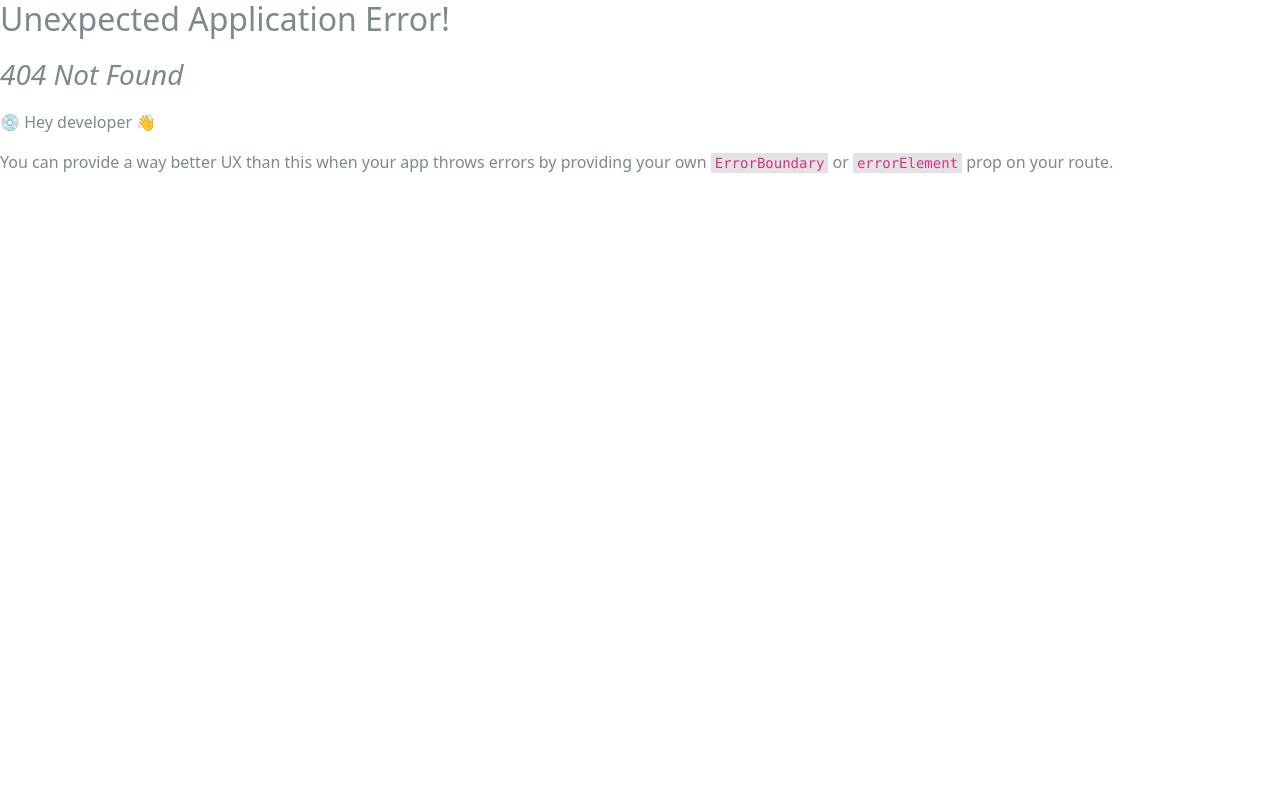
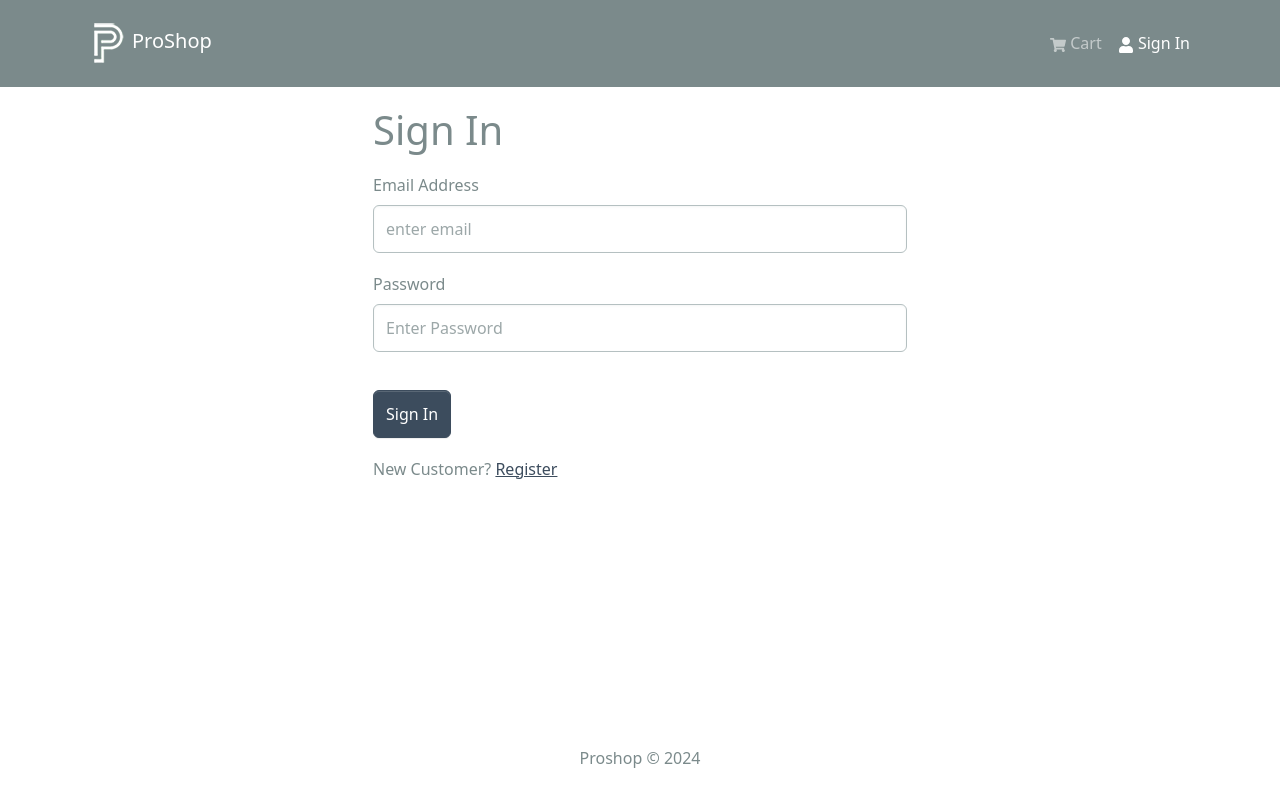
Before and after one commit to SinghInder101/proshop, a React (Create React App) app in the folder frontend/: page /login in a window 1280 px wide. Before the commit this address had no page. Built offline with nearby package versions, Linux system fonts and the light colour scheme.

Commit message:
Login Screen Completed

```diff
--- a/frontend/src/components/FormContainer.jsx
+++ b/frontend/src/components/FormContainer.jsx
@@ -5,7 +5,7 @@ const FormContainer = ({children}) => {
     <Container>
         <Row className= "justify-content-md-center">
             <Col xs={12} md={6}>
-                {childrem}
+                {children}
 
             </Col>
         </Row>
--- a/frontend/src/index.js
+++ b/frontend/src/index.js
@@ -14,6 +14,7 @@ import reportWebVitals from './reportWebVitals';
 import HomeScreen from './screens/HomeScreen';
 import ProductScreen from './screens/ProductScreen';
 import CartScreen from './screens/CartScreen';
+import LoginScreen from './screens/LoginScreen';
 
 const router =  createBrowserRouter(
   createRoutesFromElements(
@@ -21,6 +22,7 @@ const router =  createBrowserRouter(
       <Route path="/" index ={true} element={<HomeScreen/>} />
       <Route path="/product/:id" element={<ProductScreen/>}></Route>
       <Route path='/cart' element={<CartScreen/>}></Route>
+      <Route path='/login' element={<LoginScreen/>}></Route>
     </Route>
   )
 )
--- a/frontend/src/screens/LoginScreen.jsx
+++ b/frontend/src/screens/LoginScreen.jsx
@@ -16,6 +16,26 @@ const LoginScreen = () => {
 
   return (
     <FormContainer>
+        <h1>Sign In</h1>
+        <Form onSubmit={submitHandler}>
+            <Form.Group controlId ='email' className='my-3'>
+                <Form.Label>Email Address</Form.Label>
+                <Form.Control type='email' placeholder='enter email' value={email} onChange={(e) => setEmail(e.target.value)}>
+                </Form.Control>
+            </Form.Group>
+            <Form.Group controlId ='Password' className='my-3'>
+                <Form.Label>Password </Form.Label>
+                <Form.Control type='password' placeholder='Enter Password' value={password} onChange={(e) => setPassword(e.target.value)}>
+                </Form.Control>
+
+            </Form.Group>
+            <Button type='submit' variant='primary' className="mt-3">Sign In</Button>
+        </Form>
+        <Row className='py-3'>
+            <Col>
+            New Customer? <Link to='register'>Register</Link>
+            </Col>
+        </Row>
 
     </FormContainer>
 
```
